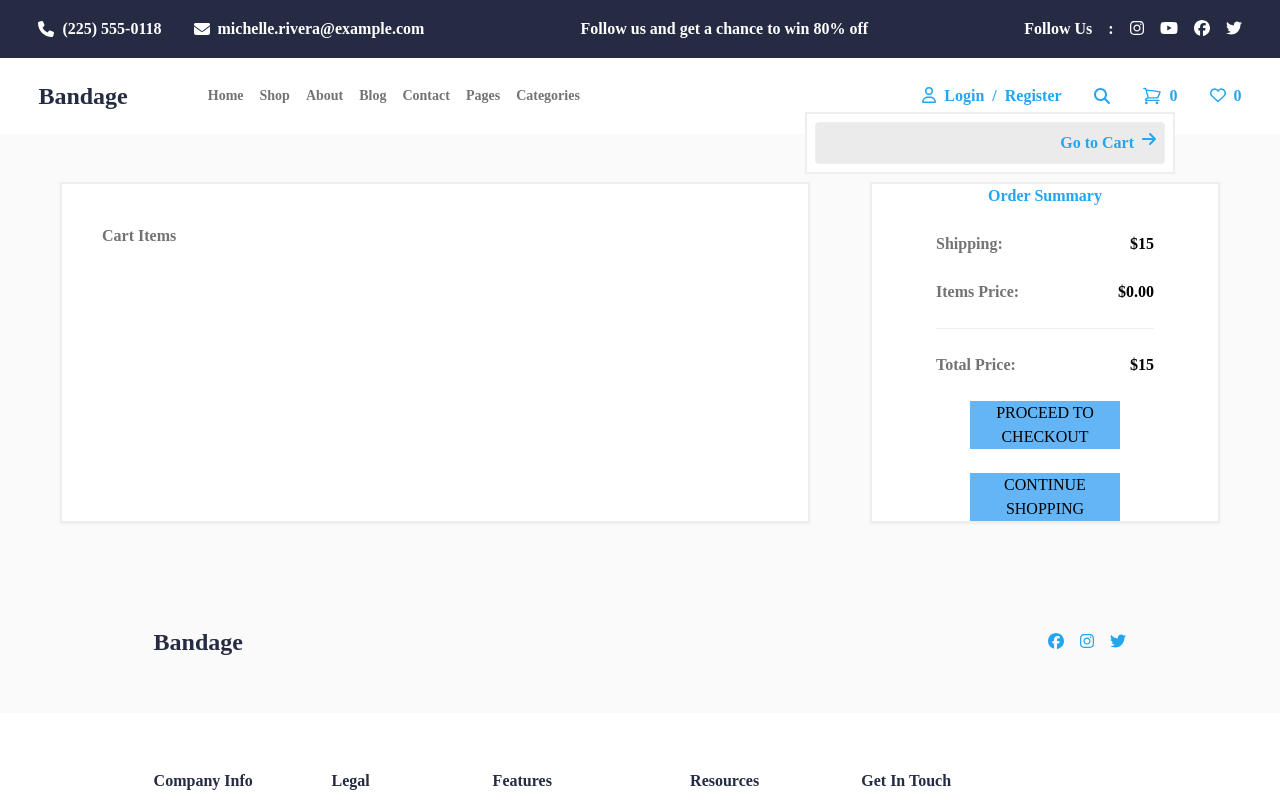
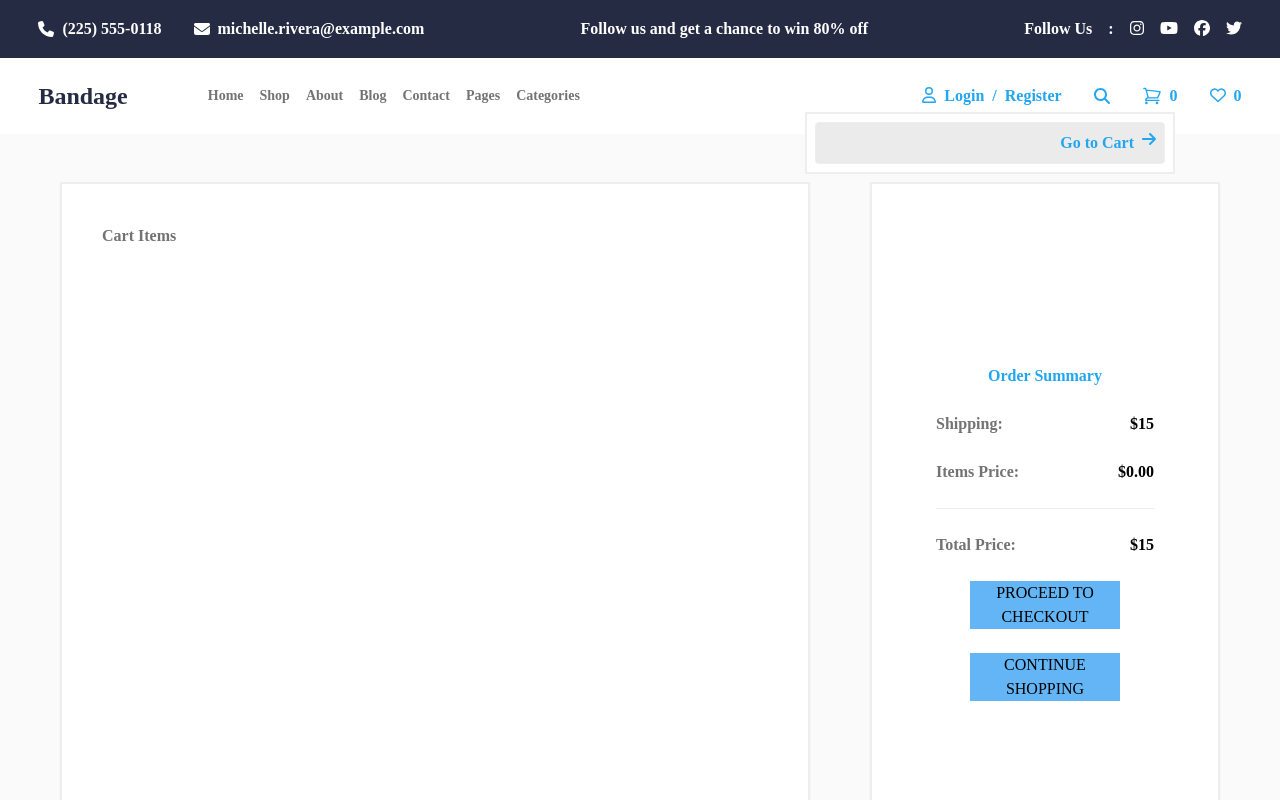
Before and after one commit to samet7ozturk/e-commerce-project, a React (Vite) app: page /shopping-cart-page in a window 1280 px wide. Shown: the top 800 px of the page. Built offline with nearby package versions, Linux system fonts and the light colour scheme; what tailwindcss-animated would draw is missing.

Commit message:
fixed height

```diff
--- a/src/pages/ShoppingCartPage.jsx
+++ b/src/pages/ShoppingCartPage.jsx
@@ -46,10 +46,10 @@ const ShoppingCartPage = () => {
     .toFixed(2);
 
   return (
-    <main className=" font-montserrat">
+    <main className="font-montserrat">
       <Header />
       <div className="flex justify-evenly bg-[#fafafa] py-12">
-        <div className="flex flex-col border-2 p-10 bg-white shadow-sm w-[750px] gap-6">
+        <div className="h-[700px] overflow-auto flex flex-col border-2 p-10 bg-white shadow-sm w-[750px] gap-6">
           <p className="text-[#737373] font-bold">Cart Items</p>
           {shoppingCart?.cart.map((cartItem) => (
             <div
@@ -162,7 +162,6 @@ const ShoppingCartPage = () => {
           </Link>
         </div>
       </div>
-
       <Footer />
     </main>
   );
```
